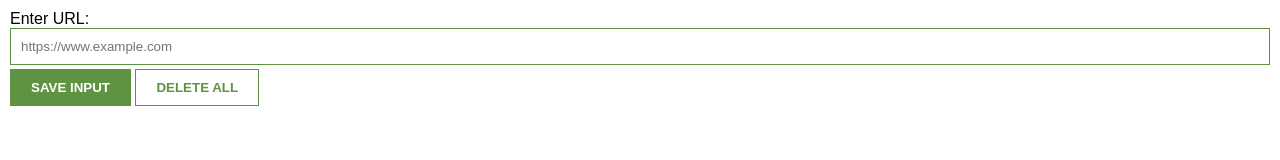
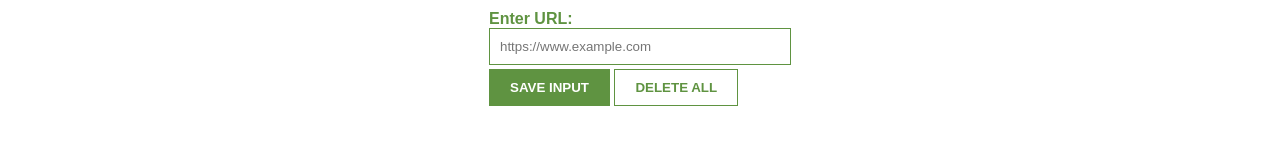
Before and after one commit to Nipuna-Lakruwan/chrome-lead-manager, a website built with Vite: page index.html in a window 1280 px wide. Built offline with nearby package versions, Linux system fonts and the light colour scheme; no server answers.

Commit message:
Update CSS styles for body and label elements

```diff
--- a/index.css
+++ b/index.css
@@ -1,8 +1,8 @@
 body {
-    margin: 0;
+    margin: 0 auto;
     padding: 10px;
     font-family: Arial, Helvetica, sans-serif;
-    min-width: 400px;
+    max-width: 302px;
 }
 
 input {
@@ -50,3 +50,9 @@ li {
 a {
     color: #5f9341;
 }
+
+label {
+    font-weight: 900;
+    color: #5f9341;
+
+}
```
